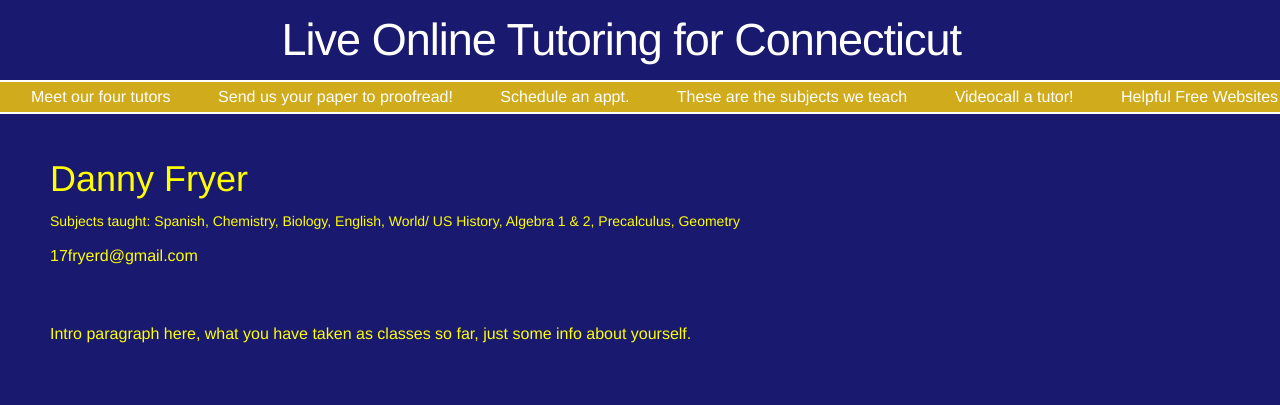
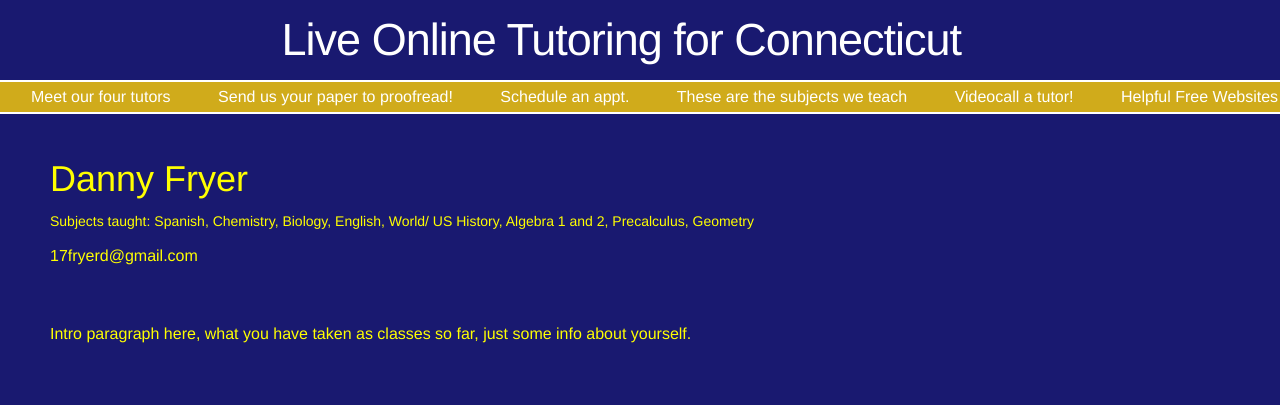
Before and after one commit to pepe454/pepe454.github.io, a Jekyll site: the page built from nav-bar/tutor-profiles/Danny.md, in a window 1280 px wide. Shown: the top 405 px of the page. Built offline with Jekyll 4.4.1, drawn with Linux system fonts in a browser that asks for light colours.

Commit message:
Update and rename Danny.html to Danny.md

```diff
--- a/nav-bar/tutor-profiles/Danny.html
+++ b/nav-bar/tutor-profiles/Danny.md
@@ -5,7 +5,7 @@
 <!-- Replace values with info  -->
   <header class="post-header">
     <h1>Danny Fryer</h1>
-    <h5>Subjects taught: Spanish, Chemistry, Biology, English, World/ US History, Algebra 1 & 2, Precalculus, Geometry</h5>
+    <h5>Subjects taught: Spanish, Chemistry, Biology, English, World/ US History, Algebra 1 and 2, Precalculus, Geometry</h5>
     <p>17fryerd@gmail.com</p>
   </header>
   <br>
```
